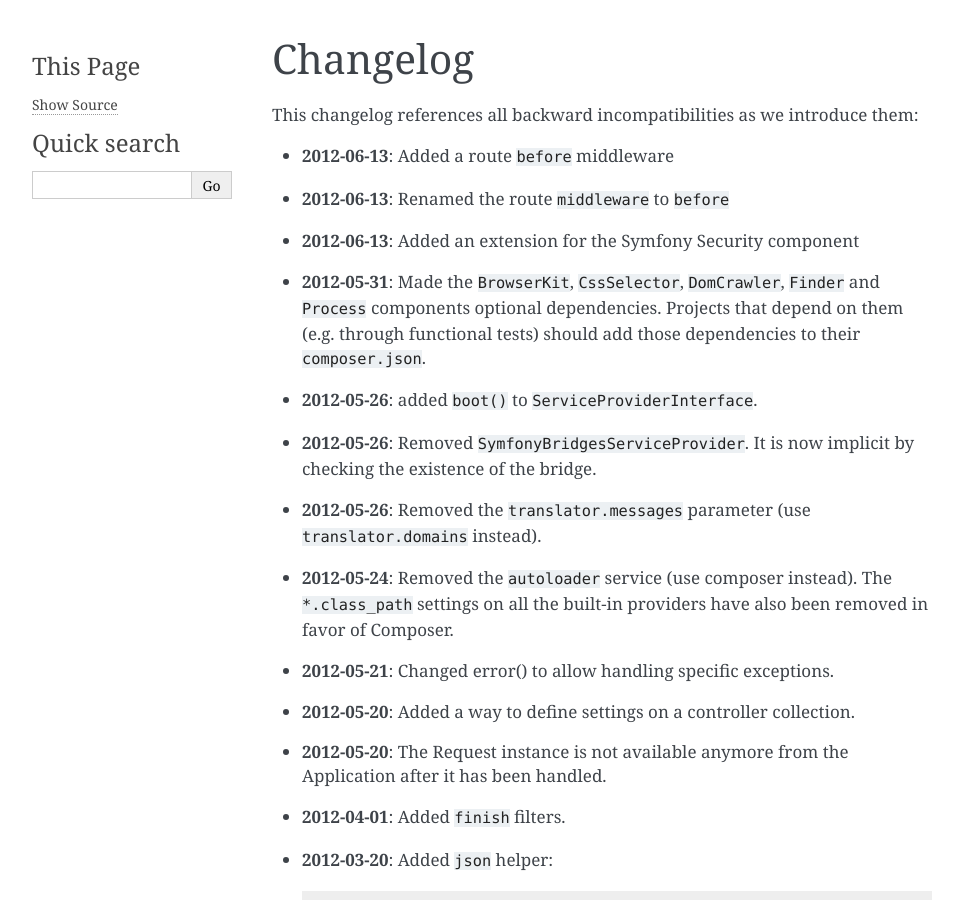
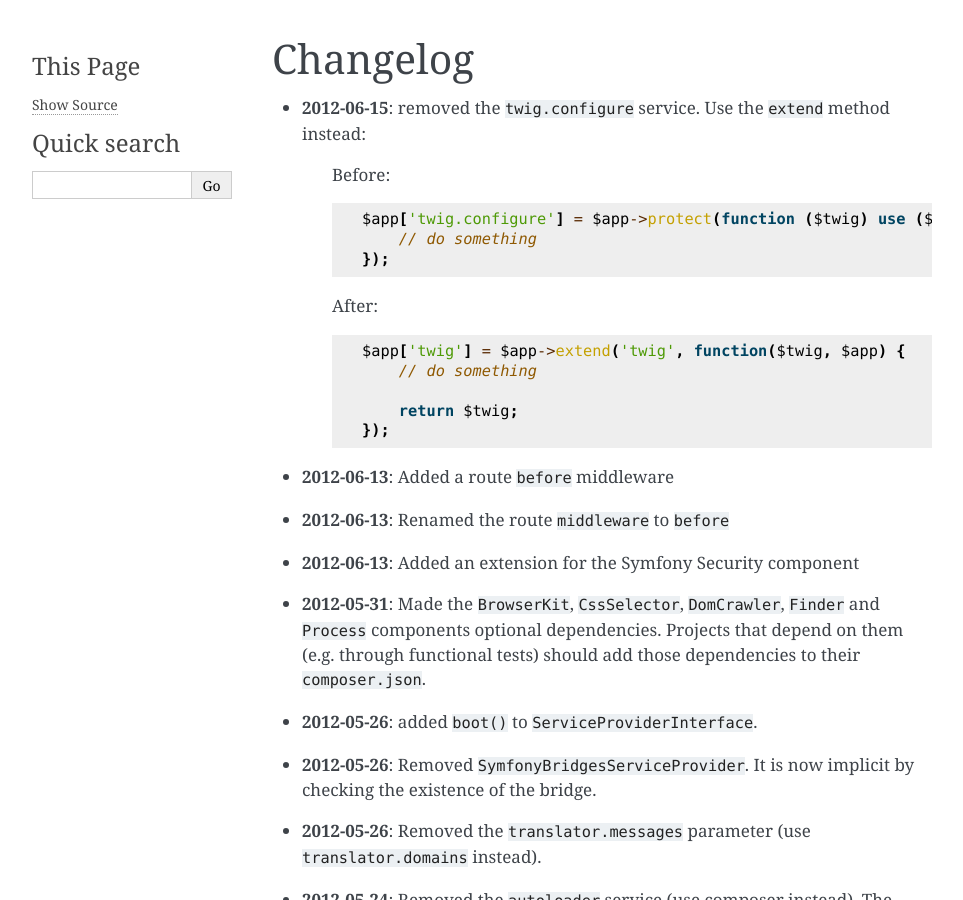
Before and after one commit to silexphp/Silex, a Sphinx documentation site: the page built from doc/changelog.rst, in a window 1280 px wide and 900 px high. Shown: the whole window, without its empty margins (148-1111 px from the left). Built offline with Sphinx 7.4.7, drawn with Linux system fonts in a browser that asks for light colours.

Commit message:
removed the twig.configure service

```diff
--- a/doc/changelog.rst
+++ b/doc/changelog.rst
@@ -1,7 +1,22 @@
 Changelog
 =========
 
-This changelog references all backward incompatibilities as we introduce them:
+* **2012-06-15**: removed the ``twig.configure`` service. Use the ``extend``
+  method instead:
+
+    Before::
+
+        $app['twig.configure'] = $app->protect(function ($twig) use ($app) {
+            // do something
+        });
+
+    After::
+
+        $app['twig'] = $app->extend('twig', function($twig, $app) {
+            // do something
+
+            return $twig;
+        });
 
 * **2012-06-13**: Added a route ``before`` middleware
 
```
Also changed, not shown: doc/providers/twig.rst (+13 -4 lines), 1 other file.
